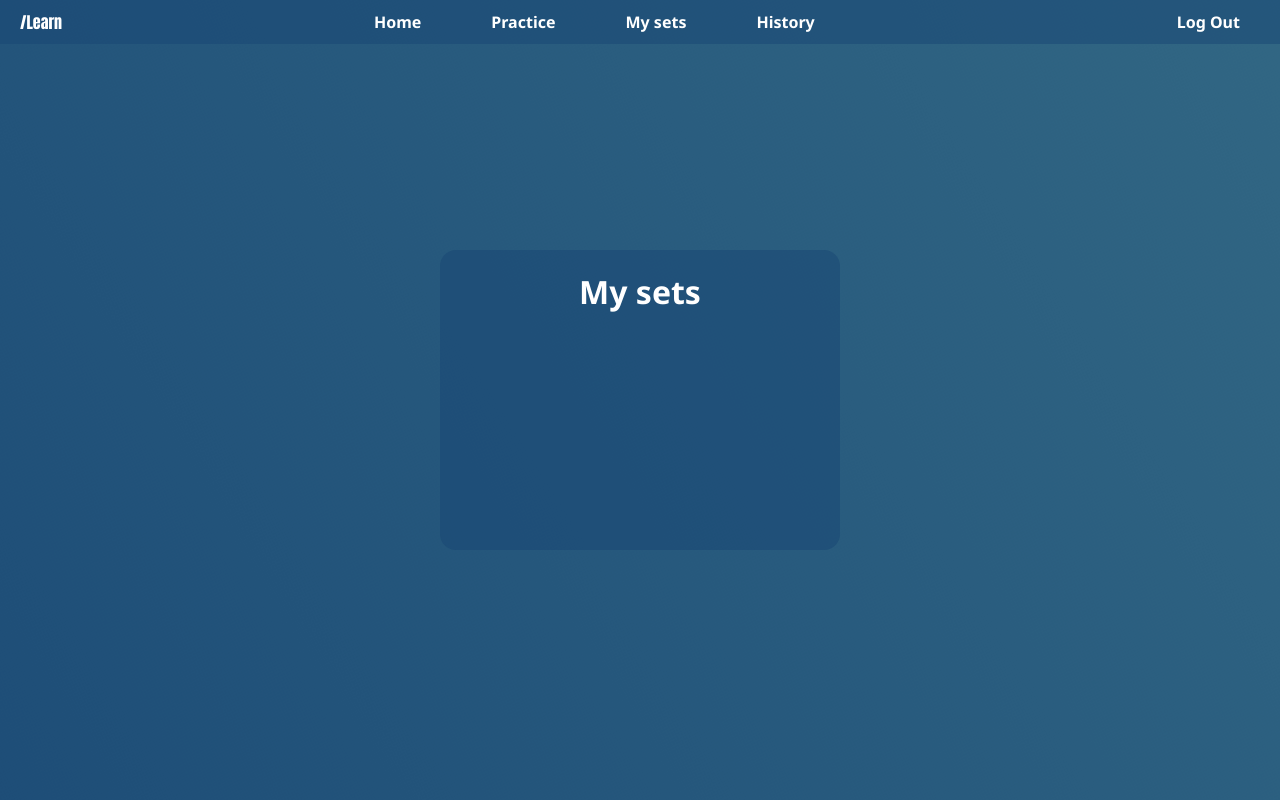
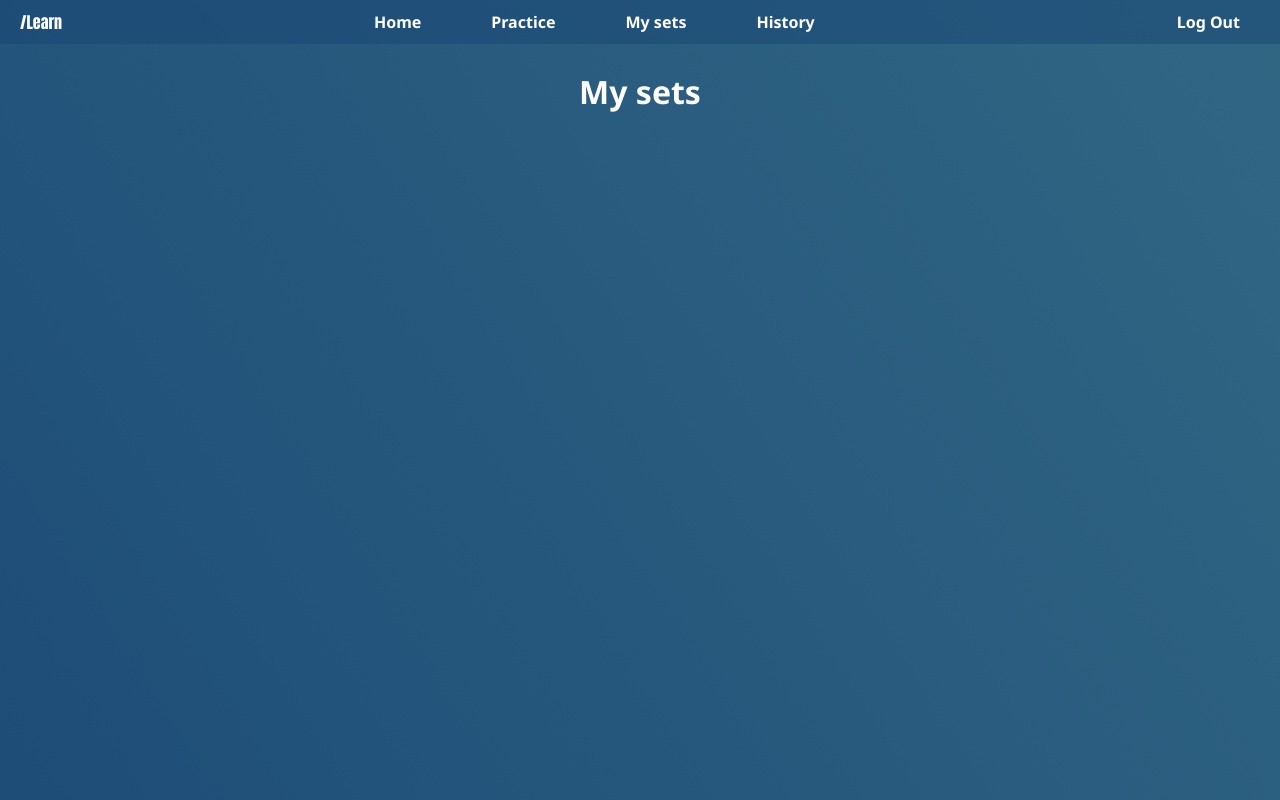
Before and after one commit to xendie/learning_app, a Flask app: page /my_sets in a window 1280 px wide. Run offline with Flask 3, Linux system fonts and the light colour scheme; a user stored in the database is signed in; data that the repository does not hold is empty; some web fonts are replaced.

Commit message:
Style table and my sets page

```diff
--- a/static/css/style.css
+++ b/static/css/style.css
@@ -57,13 +57,63 @@ outline: none;
 color: white;
 }
 
-
 .container {
   height: 100vh;
   display: flex;
   justify-content: center;
   align-items: center;
 }
+
+.scrollable-container {
+  height: auto;
+  padding: 0;
+  margin: 0;
+  width: auto;
+  /*max-height: 100vh; */
+  display: flex;
+  flex-direction: column;
+}
+
+.main-content {
+  margin-top: 50px;
+  min-width: 400px;
+  min-height: 300px;
+  padding: 20px;
+  display: flex;
+  flex-direction: column;
+}
+
+.my-sets-table {
+  display: flex;
+  justify-content: center;
+  text-align: center;
+  flex-direction: column;
+  align-items: center;
+}
+
+.practice-sets-table {
+  background-color: rgba(24,70,116, 0.5);
+  margin: 30px;
+  min-width: 600px;
+  max-width: 90vw;
+  width: 90vw;
+}
+
+.index-cell {
+  white-space: nowrap;
+  width: 50px;
+}
+
+.options-cell {
+  white-space: nowrap;
+  width: 150px;
+  align-items: center;
+}
+
+.options-cell button {
+  margin: 0 5px;
+}
+
 
 .gradient-background {
     position: fixed;
@@ -226,14 +276,7 @@ nav a:hover {
     }
 }
 
-.main-content {
-  min-width: 400px;
-  min-height: 300px;
-  background-color: rgba(24,70,116, 0.5);
-  border-radius: 16px;
-  text-align: center;
-  padding: 20px;
-}
+
 
 /* flash messages color */
 .danger {
--- a/templates/base.html
+++ b/templates/base.html
@@ -21,7 +21,9 @@
         </script>
     </head>
     <body>
+
         <div class="gradient-background"></div>
+        <div class="scrollable-container">
         <nav class="navbar">
             <div class="logo">/Learn</div>
             <div class="menu-toggle" id="mobile-menu">
@@ -50,10 +52,8 @@
                 {% endif %}
             </ul>
         </nav>
-        <div class="container">
 
-        {% block content %}{% endblock %}
-
+            {% block content %}{% endblock %}
         </div>
     </body>
 
--- a/templates/index.html
+++ b/templates/index.html
@@ -1,6 +1,7 @@
 {% extends "base.html" %}
 {% block title %}Home{% endblock %}
 {% block content %}
+<div class="container">
     <div class="main-content">
     {% if username %}
         <h1 style="margin-top: 20px">Welcome, {{username}}</h1>
@@ -18,4 +19,5 @@
         {% endfor %}
     {% endwith %}
     </div>
+</div>
 {% endblock %}
--- a/templates/login.html
+++ b/templates/login.html
@@ -1,6 +1,7 @@
 {% extends "base.html" %}
 {% block title %}Log In{% endblock %}
 {% block content %}
+<div class="container">
     <div class="login-container">
         <form class="login-form" method="POST" action="{{ url_for('login') }}">
             <h2>Login</h2>
@@ -34,4 +35,5 @@
             </div>
         {% endwith %}
     </div>
+</div>
 {% endblock %}
--- a/templates/my_sets.html
+++ b/templates/my_sets.html
@@ -2,8 +2,8 @@
 {% block title %}My sets{% endblock %}
 {% block content %}
     <div class="main-content">
-        <h1>My sets</h1>
         <div class="my-sets-table">
+            <h1>My sets</h1>
             <table class="practice-sets-table">
                 <tbody></tbody>
             </table>
@@ -26,9 +26,12 @@
                         $.each(response.message, function(index, practiceSet) {
                             console.log(practiceSet.set_name);
                             table += '<tr data-id="' + practiceSet.set_id + '" data-name="' + practiceSet.set_name + '" userId="' + practiceSet.username+'">' +
-                                '<td>' + practiceSet.set_id + '</td>' +
-                                '<td>' + practiceSet.set_name + '</td>' +
-                                '<td>' + practiceSet.username + '</td>' +
+                                    '<td class="index-cell">' + index + '</td>' +
+                                    '<td>' + practiceSet.set_name + '</td>' +
+                                    '<td class="options-cell">' +
+                                        '<button class="btn-practice">Practice</button>' +
+                                        '<button class="btn-edit">Edit</button>' +
+                                    '</td>' +
                                 '</tr>';
                         });
                         $(".practice-sets-table").find('tbody').empty().html(table);
--- a/templates/register.html
+++ b/templates/register.html
@@ -32,6 +32,7 @@
     }
 </script>
 
+<div class="container">
     <div class="register-container">
         <h1 id="register-title">Register</h1>
         <form class="registration-form" method="POST" action="{{ url_for('register') }}" onsubmit="return validateForm()">
@@ -78,4 +79,5 @@
             {% endfor %}
         </div>
     </div>
+</div>
 {% endblock %}
```
Lines whose indentation alone changed are shown as unchanged.
